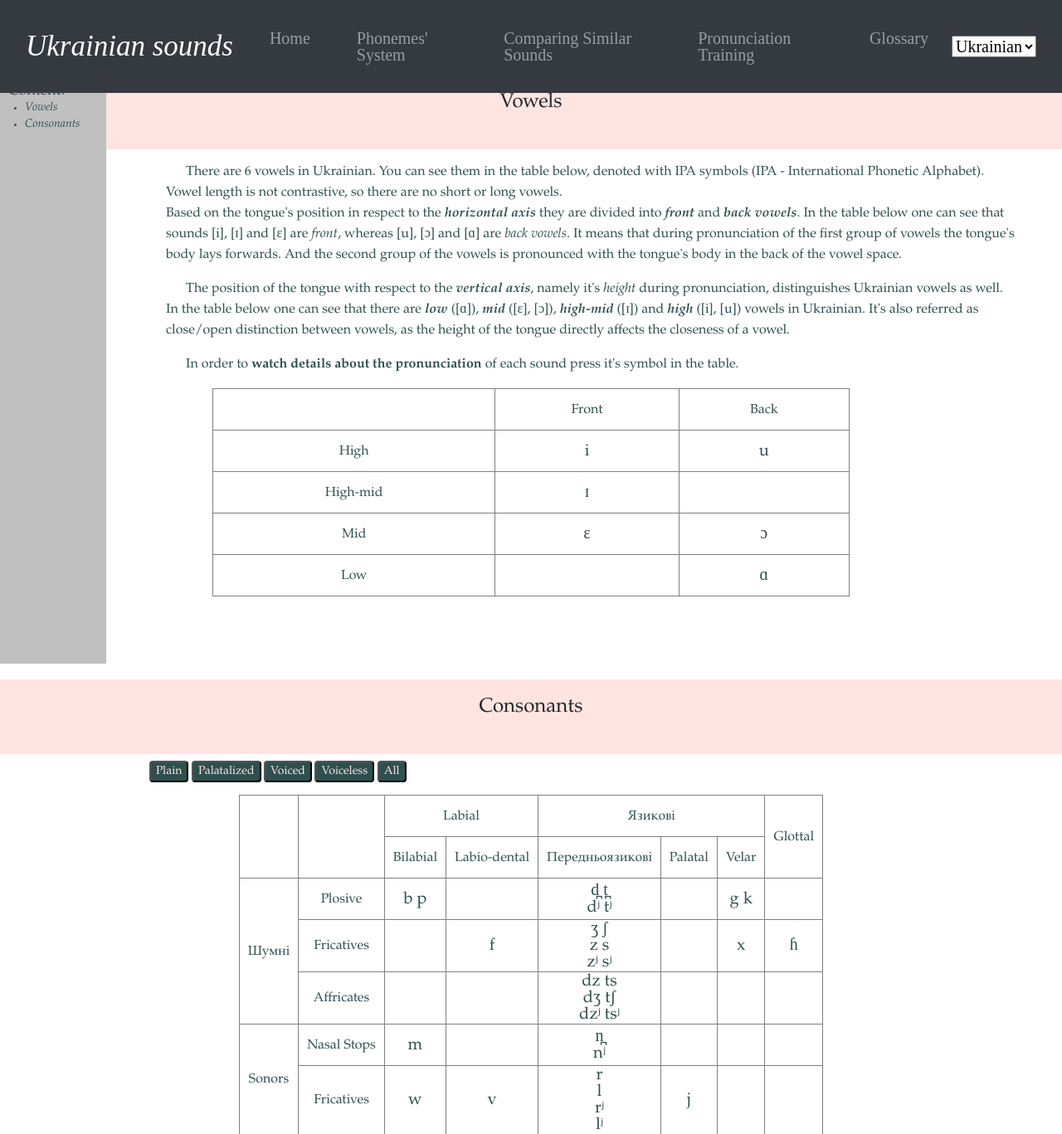
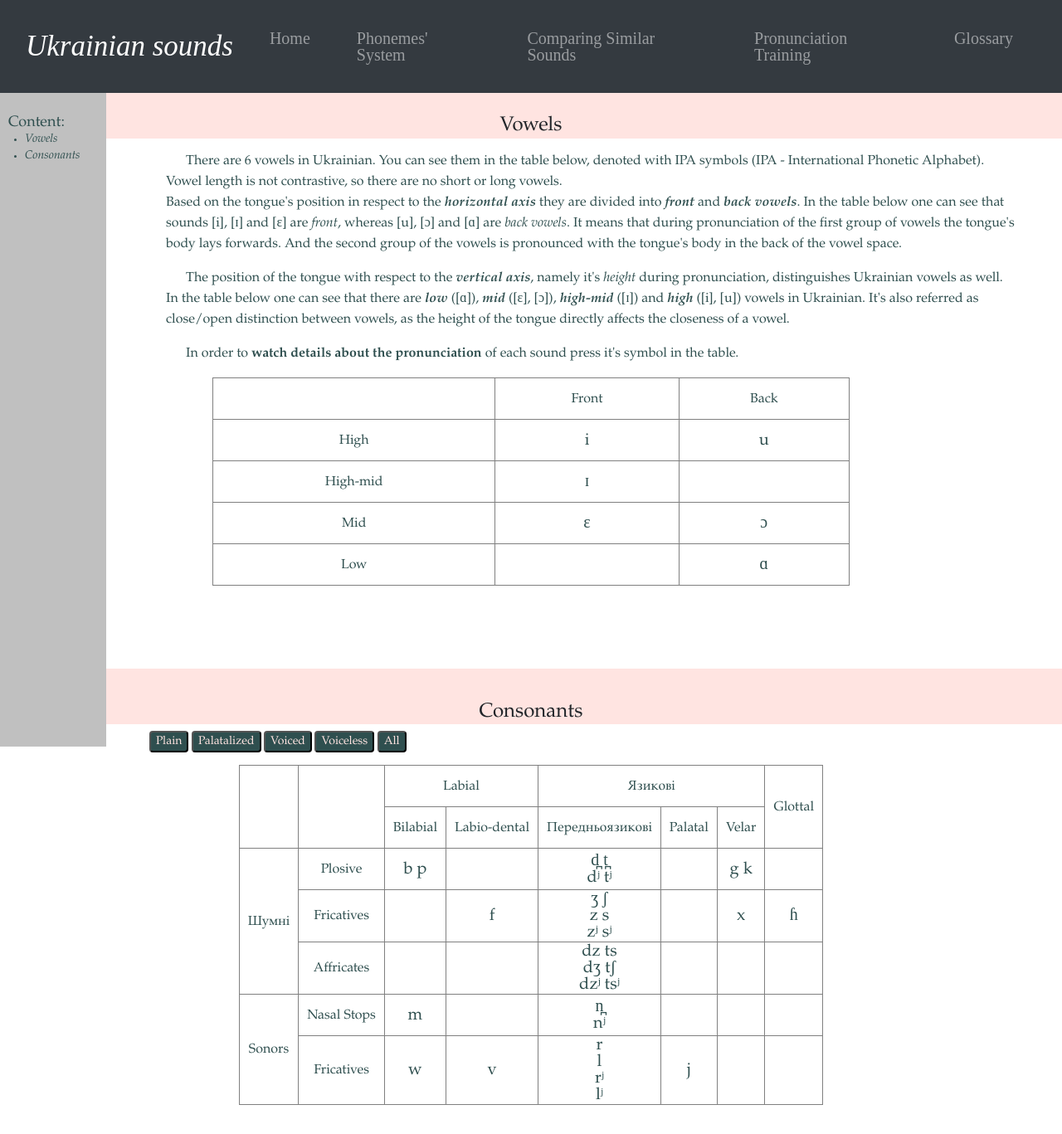
Before and after one commit to Lesia-Chernysh/phonetical-webpage, a Django app: page /allsounds in a window 1280 px wide. Shown: the top 1367 px of the page at 83% size. After the commit the page ends 1332 px from the top, so only its background shows below. Run offline with Django 3.2, Linux system fonts and the light colour scheme.

Commit message:
styling for different screens

```diff
--- a/main/static/main/css/pattern.css
+++ b/main/static/main/css/pattern.css
@@ -6,7 +6,6 @@ body {
 
 .navbar {
     font-family: "Times New Roman", Times, serif;
-    font-size: 20px;
     overflow: hidden;
     background: #2F4F4F;
     position: fixed; /* Set the navbar to fixed position */
@@ -14,9 +13,9 @@ body {
     width: 100%;
     color: #FFE4E1;
 }
+
 .navbar-brand{
     font-style: italic;
-    font-size: 35px;
 }
 
 .navbar-nav > li{
@@ -32,3 +31,38 @@ body {
     background: #C0C0C0;
     color: #2F4F4F;
 }
+
+@media (max-width:600px) {
+    .navbar {
+        width: 100%;
+    }
+}
+
+@media (min-width:601px) {
+    .navbar {
+        width: 100%;
+    }
+
+}
+
+@media (min-width:768px) {
+    .navbar {
+        width: 100%;
+    }
+}
+
+@media (min-width:992px) {
+    .navbar {
+        width: 100%;
+    }
+}
+
+@media (min-width:1200px) {
+    .navbar {
+        width: 100%;
+        font-size: 20px;
+    }
+    .navbar-brand{
+        font-size: 35px;
+    }
+}
--- a/main/static/main/css/tables_css_.css
+++ b/main/static/main/css/tables_css_.css
@@ -1,17 +1,17 @@
 .sidebar {background: #C0C0C0; position: fixed; z-index: 1; top: 0; left: 0;
-  height: 100%; width: 10%; overflow-x: hidden; padding-top: 100px; font-size: 14px;}
+  height: 100%; width: 10%; overflow-x: hidden; margin-top: 100px; padding-top: 3%; font-size: 14px;}
 
 .sidebar > p {padding-left: 10px; margin-bottom:0px; color: #2F4F4F;  font-size: 18px;}
 .sidebar > ul {padding-left:30px; color: #2F4F4F; font-style: italic;  font-size: 14px;}
 
 h4 {
-    margin-top: 90px;
-    padding-top:20px;
+    margin-top: 100px;
     text-align: center;
     background: #FFE4E1;
     width: 100%;
-    height: 90px;
+    padding-top: 3%;
 }
+
 table{
     margin-left: auto;
     margin-right: auto;
@@ -47,3 +47,24 @@ buttons, button {
     border-radius: 4px;
     font-size: 16px;
 }
+
+@media (max-width:600px) {
+
+}
+
+@media (min-width:601px) {
+
+
+}
+
+@media (min-width:768px) {
+
+}
+
+@media (min-width:992px) {
+
+}
+
+@media (min-width:1200px) {
+
+}
--- a/main/templates/main/pattern.html
+++ b/main/templates/main/pattern.html
@@ -3,24 +3,26 @@
 <html lang="uk">
 <head>
     <meta charset="UTF-8">
-    <meta name="viewport"
-          content="width=device-width, user-scalable=no, initial-scale=1.0, maximum-scale=1.0, minimum-scale=1.0">
+    <meta name="viewport" content="width=device-width, initial-scale=1.0">
     <meta http-equiv="X-UA-Compatible" content="ie=edge">
     <title>Український фонетичний сайт</title>
-    <link rel="stylesheet" href="https://cdn.jsdelivr.net/npm/bootstrap@4.6.0/dist/css/bootstrap.min.css">
+    <link rel="stylesheet" href="https://cdn.jsdelivr.net/npm/bootstrap@4.6.2/dist/css/bootstrap.min.css">
+    <script src="https://cdn.jsdelivr.net/npm/jquery@3.7.1/dist/jquery.slim.min.js"></script>
+  <script src="https://cdn.jsdelivr.net/npm/popper.js@1.16.1/dist/umd/popper.min.js"></script>
+  <script src="https://cdn.jsdelivr.net/npm/bootstrap@4.6.2/dist/js/bootstrap.bundle.min.js"></script>
     <link rel="stylesheet" href="{% static 'main/css/pattern.css' %}"> <!--наслідує все оформлення сторніки з css файлу-->
     {% block stylesheet %}{% endblock %}
 </head>
 
 <body>
 <nav class="navbar navbar-expand-md navbar-dark fixed-top bg-dark">
-  <div class="container-fluid">
+    <div class="container-fluid">
     <a class="navbar-brand navbar-brand-center " href="#">Ukrainian sounds</a>
-    <button class="navbar-toggler" type="button" data-bs-toggle="collapse" data-bs-target="#navbarCollapse" aria-controls="navbarCollapse" aria-expanded="false" aria-label="Toggle navigation">
-      <span class="navbar-toggler-icon"></span>
+    <button class="navbar-toggler" type="button" data-toggle="collapse" data-target="#collapsibleNavbar">
+        <span class="navbar-toggler-icon"></span>
     </button>
-    <div class="collapse navbar-collapse" id="navbarCollapse">
-      <ul class="navbar-nav mx-auto mb-2 mb-md-0"> <!--.mx-auto - align to center, .ms-auto - align to right, .me-auto - align to left-->
+    <div class="collapse navbar-collapse" id="collapsibleNavbar">
+      <ul class="navbar-nav ms-auto mb-2 mb-md-0"> <!--.mx-auto - align to center, .ms-auto - align to right, .me-auto - align to left-->
         <li class="nav-item">
           <a class="nav-link" aria-current="page" href="/">Home</a>
         </li>
@@ -38,11 +40,11 @@
         </li>
       </ul>
     </div>
-    <select id="lang-switch">
+    <!--<select id="lang-switch" style="padding-right: 1%;">
         <option value="ua">Ukrainian</option>
         <option value="en">English</option>
-    </select>
-  </div>
+    </select> -->
+    </div>
 </nav>
 
 {% block content %}{% endblock %}
```
